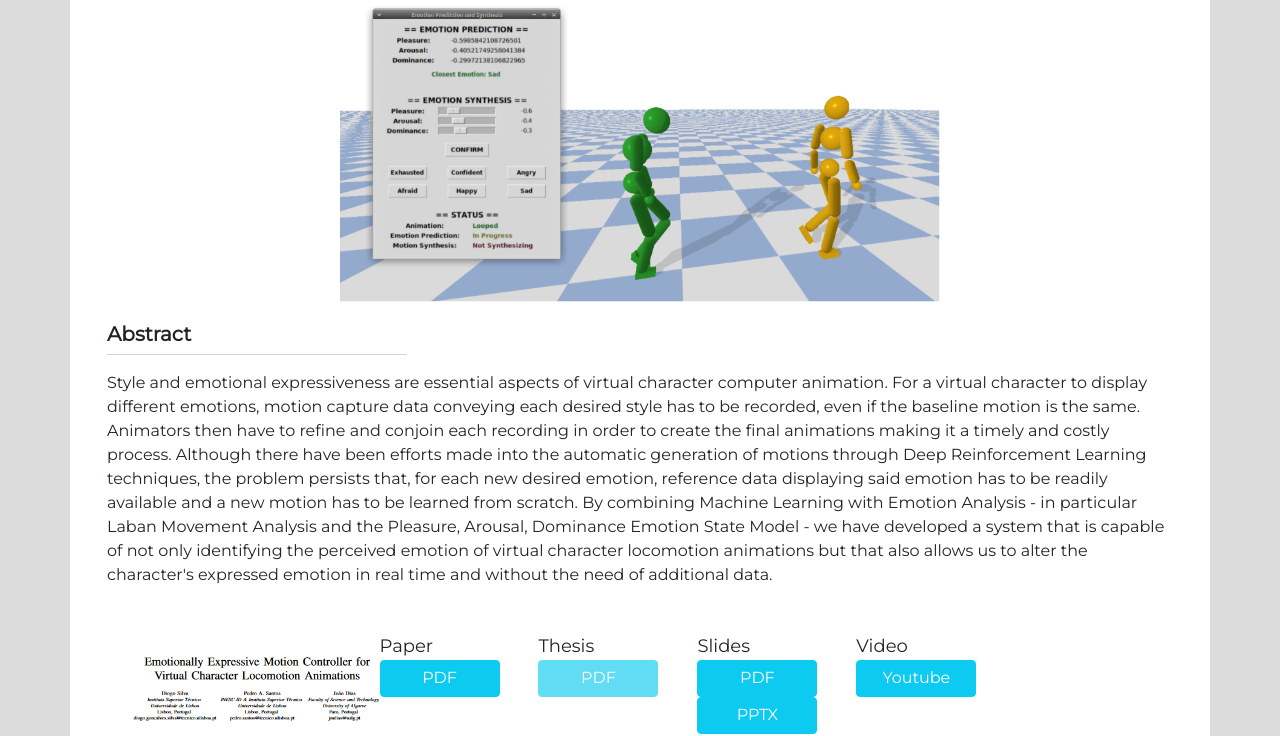
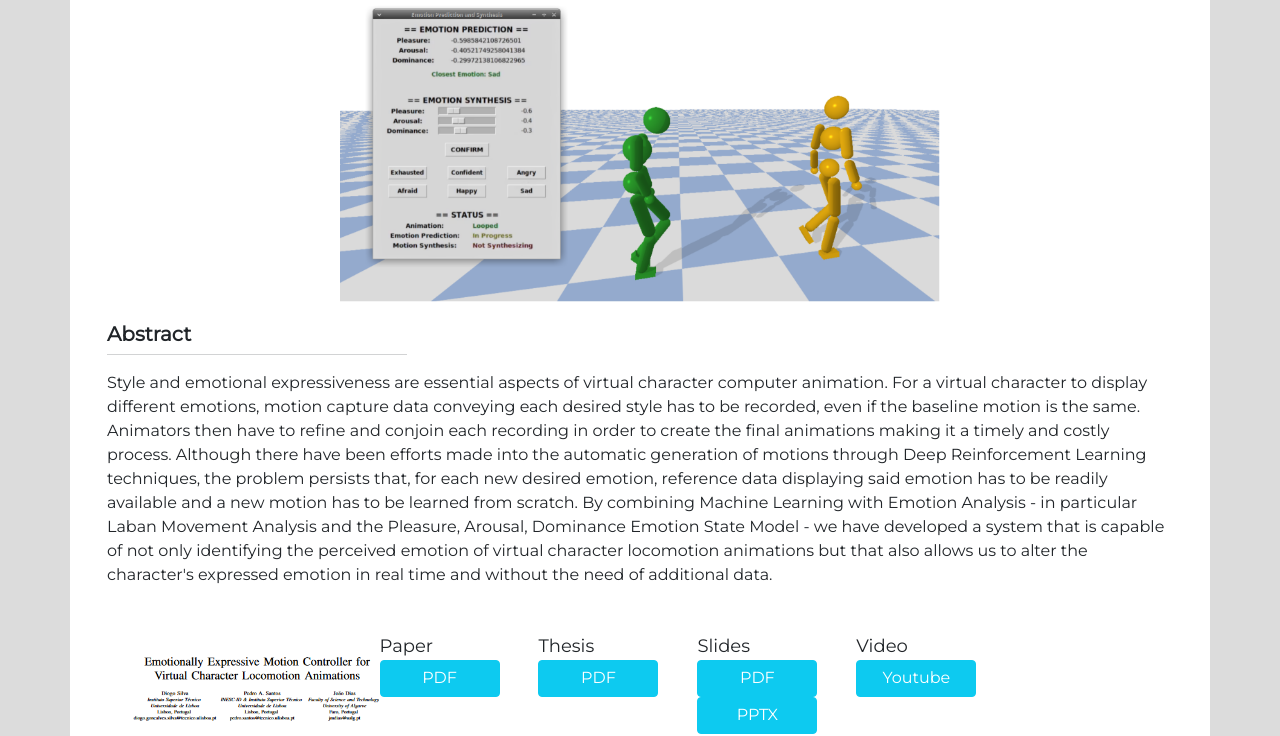
Before and after one commit to HerouFenix/emotion_identification_and_synthesis_website, a plain HTML site: page index.html in a window 1280 px wide. Shown: the part 232-968 px from the top of the page. Drawn offline with nearby package versions, Linux system fonts and the light colour scheme.

Commit message:
added thesis

```diff
--- a/index.html
+++ b/index.html
@@ -81,8 +81,9 @@
                                 <div class="col-lg-3">
                                     <span style="font-size: large; padding-bottom: 5px;">Thesis</span>
                                     <br style="margin-bottom: 10px;">
-                                    <a type="button" class="btn btn-info disabled"
-                                        style="min-width: 120px;color: white; padding-top: 5px;">PDF</a>
+                                    <a type="button" class="btn btn-info"
+                                    style="min-width: 120px;color: white; padding-top: 5px;"
+                                    href="./EmotionallyExpressiveMotionController-ThesisFinal.pdf">PDF</a>
                                 </div>
                                 <div class="col-lg-3">
                                     <span style="font-size: large; padding-bottom: 5px;">Slides</span>
```
Also changed, not shown: 1 other file.
